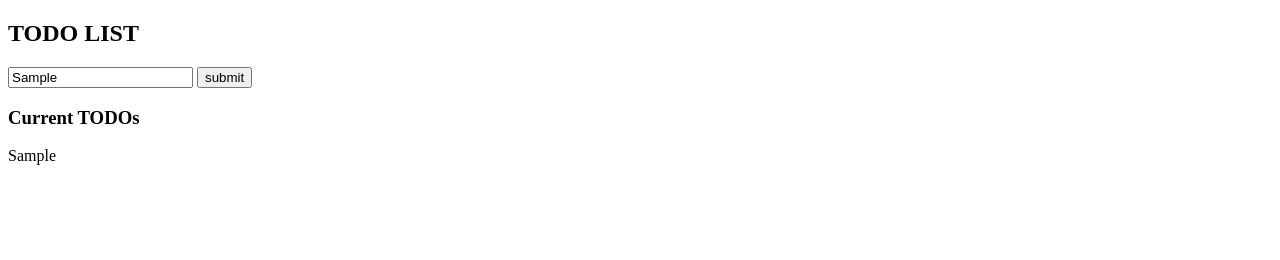
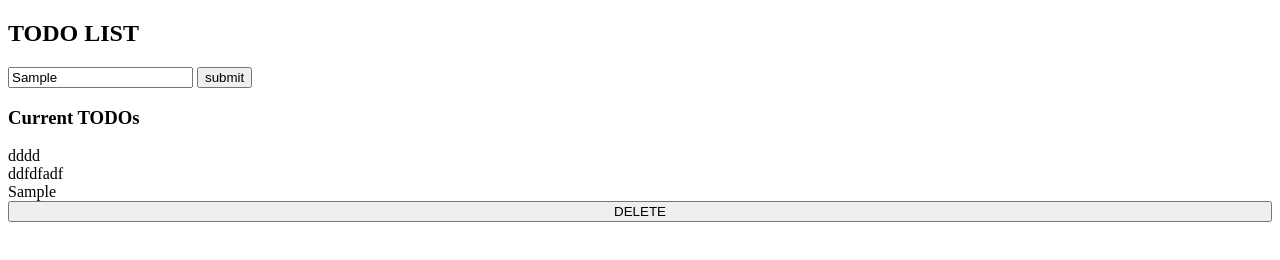
Before and after one commit to Itsprime/todolist, a plain HTML site: page index.html in a window 1280 px wide. Both pictures are taken after typing "Sample" into the empty fields and a click on the button "submit". Drawn offline with Linux system fonts and the light colour scheme.

Commit message:
adding buttons and id per todo

```diff
--- a/index.html
+++ b/index.html
@@ -18,6 +18,10 @@
         </form>
         <div id="todolist" class="todo-list">
             <h3>Current TODOs</h1>
+                <div class="test">
+                    <div class="1">dddd</div>
+                    <div class="test2">ddfdfadf</div>
+                </div>
         </div>
     </div>
 </body>
--- a/script.js
+++ b/script.js
@@ -15,12 +15,19 @@ submit.addEventListener('click', e => {
     add_id++;
 });
 
+
+//create a div that is inside the div(input_text) and button ? and display: grid on css
+//create an eventlistener, when click on delete button, delete whole div.
 function createTODO(amount) {
     const input_text = document.createTextNode(document.getElementById("test123").value);
     var createDiv = document.createElement("div");
     createDiv.append(input_text)
     createDiv.setAttribute(`id`, `${add_id}`)
     LIST.appendChild(createDiv)
+
+    var createButton = document.createElement("button");
+    createButton.setAttribute(`id`, `${add_id}`)
+    createButton.setAttribute(`content`, '')
+    createButton.textContent = "DELETE"
+    LIST.appendChild(createButton)
 }
-
-// Create a button or
```
